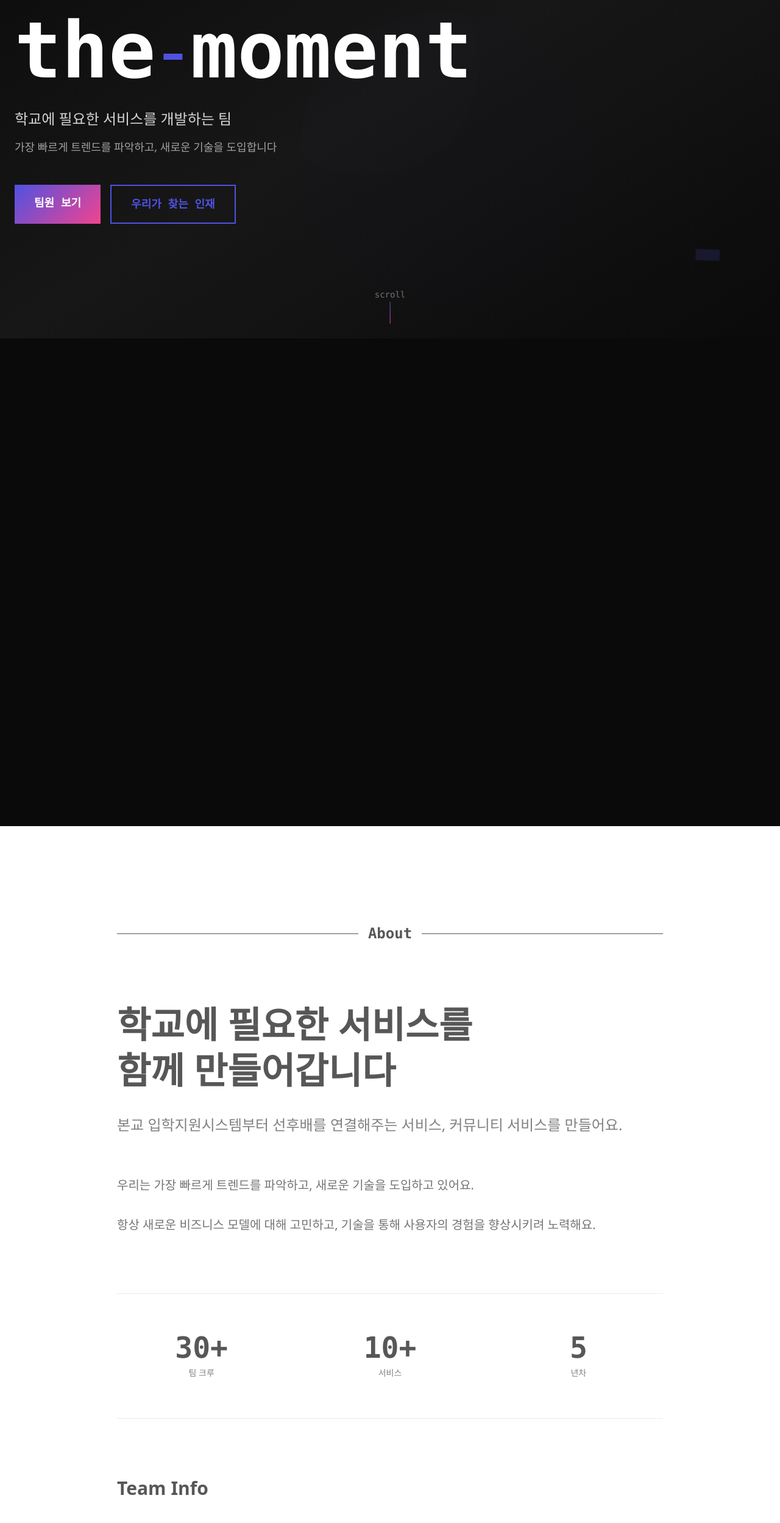
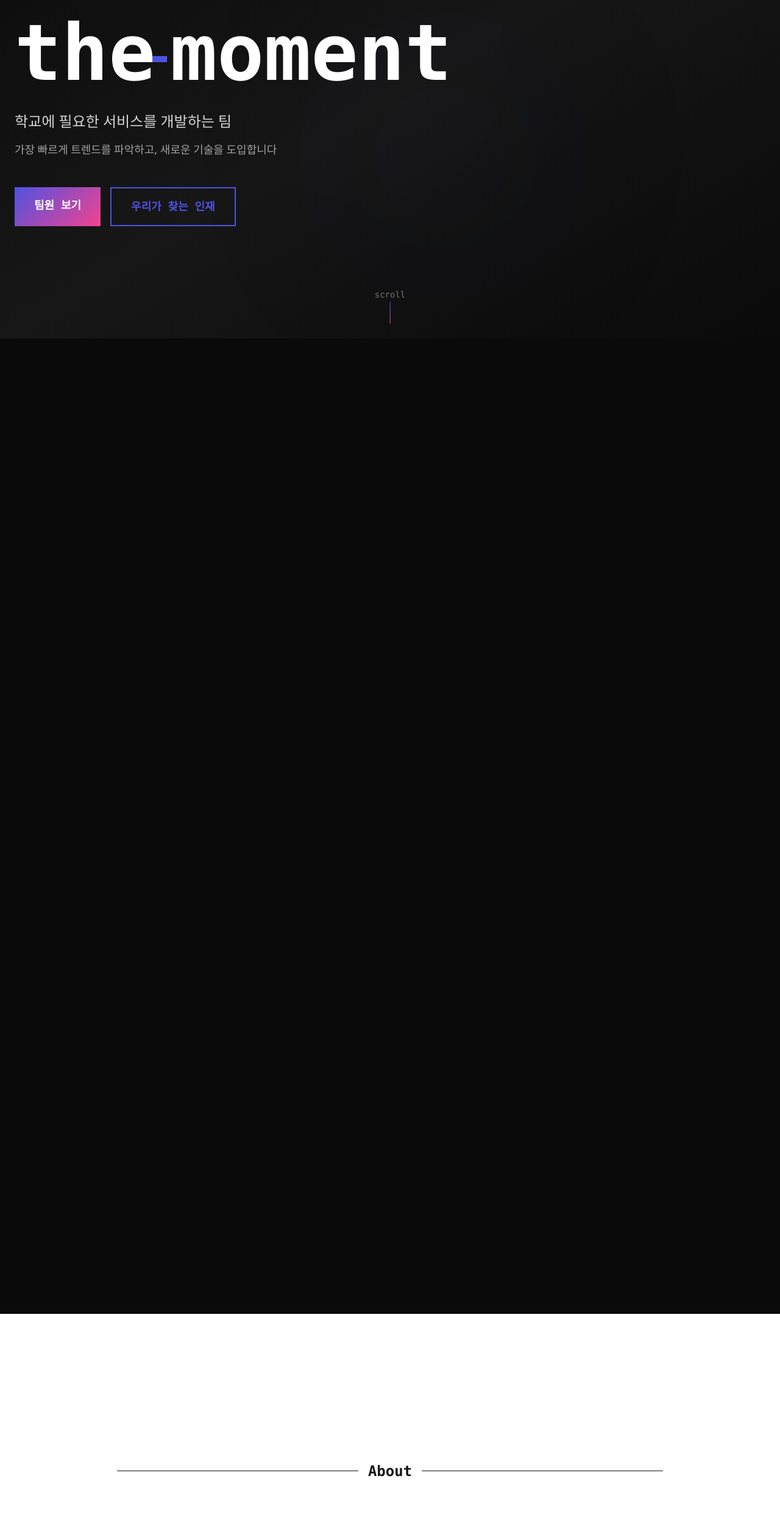
Before and after one commit to snowykte0426/themoment-site, a Next.js app: page / in a window 1280 px wide. Shown: the part 245-2743 px from the top of the page at 61% size. Built offline with nearby package versions, Linux system fonts and the light colour scheme.

Commit message:
refactor IntroSection for enhanced scroll animations and typing effect

```diff
--- a/src/widgets/HeroSection/index.tsx
+++ b/src/widgets/HeroSection/index.tsx
@@ -11,21 +11,42 @@ const HeroSection = () => {
     offset: ['start start', 'end end'],
   });
 
-  // 하이픈 확대 효과
-  const hyphenScale = useTransform(scrollYProgress, [0.7, 1], [1, 50]);
-  const hyphenOpacity = useTransform(scrollYProgress, [0.6, 0.75, 1], [0, 0.5, 1]);
-  const contentOpacity = useTransform(scrollYProgress, [0, 0.6, 0.7], [1, 1, 0]);
+  // Phase 1: 초기 상태 (0 ~ 0.15) - 콘텐츠 표시
+  // Phase 2: 하이픈 늘어나기 (0.15 ~ 0.4) - 하이픈이 늘어나면서 moment 밀어냄
+  // Phase 3: 페이드아웃 및 전환 (0.4 ~ 0.7) - 흰색 배경으로 전환
+
+  // 하이픈 width 변화 - 스크롤 초반부터 반응
+  const hyphenWidth = useTransform(scrollYProgress, [0.1, 0.3, 0.45], [24, 400, 1200]);
+
+  // 콘텐츠 페이드아웃
+  const contentOpacity = useTransform(scrollYProgress, [0, 0.08, 0.3, 0.4], [1, 1, 1, 0]);
+
+  // the, team. 페이드아웃
+  const teamOpacity = useTransform(scrollYProgress, [0.2, 0.35], [1, 0]);
+
+  // moment 페이드아웃 (밀려나면서)
+  const momentOpacity = useTransform(scrollYProgress, [0.3, 0.45], [1, 0]);
+
+  // 배경 전환
+  const bgToWhite = useTransform(scrollYProgress, [0.45, 0.6], [0, 1]);
 
   return (
-    <section ref={ref} className="relative overflow-hidden bg-neutral-950" style={{ height: '200vh' }}>
-      <div className="sticky top-0 flex h-screen items-center justify-center">
+    <section ref={ref} className="relative bg-neutral-950" style={{ height: '300vh' }}>
+      {/* Sticky container - 스크롤해도 화면에 고정 */}
+      <div className="sticky top-0 flex h-screen items-center justify-center overflow-hidden">
         {/* Subtle gradient background */}
-        <div className="absolute inset-0 bg-gradient-to-br from-neutral-950 via-neutral-900 to-neutral-950" />
+        <div className="absolute inset-0 bg-linear-to-br from-neutral-950 via-neutral-900 to-neutral-950" />
 
-        {/* Glowing accents - more subtle */}
-        <div className="absolute inset-0">
+        {/* 흰색 배경으로 전환 */}
+        <motion.div className="absolute inset-0 z-20 bg-white" style={{ opacity: bgToWhite }} />
+
+        {/* Glowing accents */}
         <motion.div
-          className="absolute top-1/4 left-1/3 h-[600px] w-[600px] rounded-full blur-[150px]"
+          className="absolute inset-0"
+          style={{ opacity: useTransform(scrollYProgress, [0.35, 0.5], [1, 0]) }}
+        >
+          <motion.div
+            className="absolute top-1/4 left-1/3 h-150 w-150 rounded-full blur-[150px]"
             style={{ background: 'radial-gradient(circle, rgba(79, 82, 225, 0.15), transparent)' }}
             animate={{
               scale: [1, 1.2, 1],
@@ -38,7 +59,7 @@ const HeroSection = () => {
             }}
           />
           <motion.div
-          className="absolute right-1/3 bottom-1/4 h-[500px] w-[500px] rounded-full blur-[150px]"
+            className="absolute right-1/3 bottom-1/4 h-125 w-125 rounded-full blur-[150px]"
             style={{ background: 'radial-gradient(circle, rgba(242, 67, 143, 0.1), transparent)' }}
             animate={{
               scale: [1.2, 1, 1.2],
@@ -50,19 +71,19 @@ const HeroSection = () => {
               ease: 'easeInOut',
             }}
           />
-      </div>
+        </motion.div>
 
-      {/* Content */}
-      <motion.div className="relative z-10 w-full max-w-7xl px-6" style={{ opacity: contentOpacity }}>
+        {/* Main Content */}
+        <div className="relative z-10 w-full max-w-7xl px-6">
           <div className="flex flex-col items-start">
-          {/* Typography-focused title */}
+            {/* team. 타이틀 */}
+            <motion.div className="mb-4 text-left" style={{ opacity: teamOpacity }}>
               <motion.div
-            className="mb-8 text-left"
+                className="flex items-baseline gap-2 overflow-hidden"
                 initial={{ opacity: 0, x: -50 }}
                 animate={{ opacity: 1, x: 0 }}
                 transition={{ duration: 1 }}
               >
-            <div className="flex items-baseline gap-2 overflow-hidden">
                 <motion.span
                   className="font-mono text-4xl font-light md:text-6xl"
                   style={{
@@ -91,34 +112,49 @@ const HeroSection = () => {
                 >
                   .
                 </motion.span>
-            </div>
+              </motion.div>
+            </motion.div>
+
+            {/* the-moment 타이틀 - 하이픈이 늘어나면서 moment를 밀어냄 */}
             <motion.div
-              className="mt-2 flex items-baseline gap-2"
+              className="flex items-baseline"
               initial={{ opacity: 0, x: -20 }}
               animate={{ opacity: 1, x: 0 }}
               transition={{ duration: 0.6, delay: 0.7 }}
             >
-              <motion.span className="font-mono text-6xl font-bold text-white md:text-8xl lg:text-9xl">
+              <motion.span
+                className="font-mono text-6xl font-bold text-white md:text-8xl lg:text-9xl"
+                style={{ opacity: teamOpacity }}
+              >
                 the
               </motion.span>
-              <motion.span
-                className="text-6xl md:text-8xl lg:text-9xl"
-                style={{ color: '#4f52e1' }}
-                initial={{ scaleX: 0 }}
-                animate={{ scaleX: 1 }}
+
+              {/* 늘어나는 하이픈 - width로 실제 공간 차지하며 moment 밀어냄 */}
+              <motion.div
+                className="flex items-center justify-end"
+                style={{ width: hyphenWidth }}
+                initial={{ width: 0 }}
+                animate={{ width: 24 }}
                 transition={{ duration: 0.6, delay: 1 }}
               >
+                <span className="text-6xl md:text-8xl lg:text-9xl" style={{ color: '#4f52e1' }}>
                   -
-              </motion.span>
-              <motion.span className="font-mono text-6xl font-bold text-white md:text-8xl lg:text-9xl">
+                </span>
+              </motion.div>
+
+              {/* 밀려나는 moment */}
+              <motion.span
+                className="font-mono text-6xl font-bold whitespace-nowrap text-white md:text-8xl lg:text-9xl"
+                style={{ opacity: momentOpacity }}
+              >
                 moment
               </motion.span>
-            </motion.div>
             </motion.div>
 
             {/* Description */}
             <motion.div
-            className="max-w-2xl space-y-4 text-left"
+              className="mt-8 max-w-2xl space-y-4 text-left"
+              style={{ opacity: contentOpacity }}
               initial={{ opacity: 0, y: 30 }}
               animate={{ opacity: 1, y: 0 }}
               transition={{ duration: 0.8, delay: 1.2 }}
@@ -134,6 +170,7 @@ const HeroSection = () => {
             {/* CTA */}
             <motion.div
               className="mt-12 flex flex-wrap gap-4"
+              style={{ opacity: contentOpacity }}
               initial={{ opacity: 0, y: 30 }}
               animate={{ opacity: 1, y: 0 }}
               transition={{ duration: 0.8, delay: 1.4 }}
@@ -163,23 +200,7 @@ const HeroSection = () => {
               </motion.a>
             </motion.div>
           </div>
-      </motion.div>
-
-      {/* Animated hyphen decoration */}
-      <motion.div
-        className="absolute right-20 bottom-20 font-mono text-9xl font-bold"
-        style={{ color: 'rgba(79, 82, 225, 0.15)', opacity: contentOpacity }}
-        animate={{
-          rotate: [0, 5, -5, 0],
-        }}
-        transition={{
-          duration: 6,
-          repeat: Infinity,
-          ease: 'easeInOut',
-        }}
-      >
-        -
-      </motion.div>
+        </div>
 
         {/* Scroll indicator */}
         <motion.div
@@ -200,17 +221,6 @@ const HeroSection = () => {
             />
           </div>
         </motion.div>
-
-      {/* Zoom hyphen transition */}
-      <motion.div
-        className="pointer-events-none absolute inset-0 z-50 flex items-center justify-center"
-        style={{
-          scale: hyphenScale,
-          opacity: hyphenOpacity,
-        }}
-      >
-        <div className="font-mono text-[20rem] font-bold leading-none text-white">-</div>
-      </motion.div>
       </div>
     </section>
   );
--- a/src/widgets/IntroSection/index.tsx
+++ b/src/widgets/IntroSection/index.tsx
@@ -1,86 +1,214 @@
 'use client';
 
-import { useRef } from 'react';
+import { useEffect, useRef, useState } from 'react';
 
 import { motion, useScroll, useTransform } from 'framer-motion';
 
 const IntroSection = () => {
   const ref = useRef<HTMLElement>(null);
-  const transitionRef = useRef<HTMLDivElement>(null);
+  const [animationPhase, setAnimationPhase] = useState<
+    'entering' | 'positioned' | 'typing' | 'complete'
+  >('entering');
+  const [typingText, setTypingText] = useState('');
 
   const { scrollYProgress } = useScroll({
     target: ref,
     offset: ['start end', 'end start'],
   });
 
-  // 전환 효과를 위한 별도 스크롤 트래킹
-  const { scrollYProgress: transitionProgress } = useScroll({
-    target: transitionRef,
-    offset: ['start end', 'end start'],
+  const sectionOpacity = useTransform(scrollYProgress, [0, 0.1, 0.85, 1], [0, 1, 1, 0]);
+
+  // 하이픈+moment 전체가 왼쪽에서 들어옴
+  const containerX = useTransform(scrollYProgress, [0.05, 0.2], [-500, 0]);
+  const containerOpacity = useTransform(scrollYProgress, [0.05, 0.15], [0, 1]);
+
+  // 하이픈 width가 줄어들면서 왼쪽으로 퇴장
+  const hyphenWidth = useTransform(scrollYProgress, [0.2, 0.28, 0.38], [200, 200, 0]);
+  const hyphenOpacity = useTransform(scrollYProgress, [0.32, 0.4], [1, 0]);
+
+  // 애니메이션 페이즈 감지
+  useEffect(() => {
+    const unsubscribe = scrollYProgress.on('change', (value) => {
+      if (value < 0.28) {
+        setAnimationPhase('entering');
+      } else if (value >= 0.28 && value < 0.4) {
+        setAnimationPhase('positioned');
+      } else if (value >= 0.4 && animationPhase !== 'complete') {
+        setAnimationPhase('typing');
+      }
     });
 
-  const opacity = useTransform(scrollYProgress, [0, 0.2, 0.7, 0.85], [0, 1, 1, 0]);
+    return () => unsubscribe();
+  }, [scrollYProgress, animationPhase]);
 
-  // 하이픈 확대 애니메이션
-  const hyphenScaleX = useTransform(transitionProgress, [0, 0.3, 0.7, 1], [1, 1, 50, 200]);
-  const hyphenScaleY = useTransform(transitionProgress, [0, 0.3, 0.7, 1], [1, 1, 30, 100]);
-  const hyphenOpacity = useTransform(transitionProgress, [0, 0.2, 0.5, 0.9], [0, 1, 1, 1]);
-  const textOpacity = useTransform(transitionProgress, [0, 0.2, 0.5, 0.7], [0, 1, 1, 0]);
-  const textScale = useTransform(transitionProgress, [0, 0.2, 0.5, 0.7], [0.9, 1, 1, 1.1]);
+  // 타이핑 효과
+  useEffect(() => {
+    if (animationPhase !== 'typing') return;
+
+    const targetText = '순간';
+    let currentIndex = 0;
+
+    const typingInterval = setInterval(() => {
+      if (currentIndex <= targetText.length) {
+        setTypingText(targetText.slice(0, currentIndex));
+        currentIndex++;
+      } else {
+        clearInterval(typingInterval);
+        setAnimationPhase('complete');
+      }
+    }, 200);
+
+    return () => clearInterval(typingInterval);
+  }, [animationPhase]);
 
   return (
-    <>
     <motion.section
       ref={ref}
-        className="relative min-h-screen bg-white px-6 py-40 md:px-12 lg:px-24"
-        style={{ opacity }}
+      className="relative min-h-[200vh] bg-white"
+      style={{ opacity: sectionOpacity }}
     >
-        <motion.div className="mx-auto w-full max-w-4xl space-y-24">
-          {/* Title */}
+      <div className="sticky top-0 flex h-screen items-center px-6 md:px-12 lg:px-24">
+        <div className="mx-auto w-full max-w-4xl">
+          {/* About 타이틀 */}
           <motion.div
-            className="flex items-center gap-4"
-            initial={{ opacity: 0 }}
-            whileInView={{ opacity: 1 }}
-            viewport={{ once: true, amount: 0.3 }}
-            transition={{ duration: 0.8 }}
+            className="mb-16 flex items-center gap-4"
+            style={{
+              opacity: useTransform(scrollYProgress, [0.1, 0.2], [0, 1]),
+            }}
           >
             <motion.div
-              className="h-px flex-1 bg-neutral-900"
-              initial={{ scaleX: 0 }}
-              whileInView={{ scaleX: 1 }}
-              viewport={{ once: true }}
-              transition={{ duration: 1, delay: 0.2 }}
+              className="h-px flex-1 origin-left bg-neutral-900"
+              style={{
+                scaleX: useTransform(scrollYProgress, [0.15, 0.3], [0, 1]),
+              }}
             />
             <h2 className="font-mono text-2xl font-bold text-neutral-900">About</h2>
             <motion.div
-              className="h-px flex-1 bg-neutral-900"
-              initial={{ scaleX: 0 }}
-              whileInView={{ scaleX: 1 }}
-              viewport={{ once: true }}
-              transition={{ duration: 1, delay: 0.2 }}
+              className="h-px flex-1 origin-right bg-neutral-900"
+              style={{
+                scaleX: useTransform(scrollYProgress, [0.15, 0.3], [0, 1]),
+              }}
             />
           </motion.div>
 
-          {/* Main Content */}
+          {/* 메인 타이틀 영역 */}
+          <div className="relative">
+            <h3 className="text-4xl leading-tight font-bold text-neutral-900 md:text-5xl lg:text-6xl">
+              {/* 사용자의 - 타이핑 완료 후 나타남 */}
+              <motion.span
+                initial={{ opacity: 0, y: 20 }}
+                animate={
+                  animationPhase === 'complete' ? { opacity: 1, y: 0 } : { opacity: 0, y: 20 }
+                }
+                transition={{ duration: 0.5 }}
+              >
+                사용자의{' '}
+              </motion.span>
+
+              {/* 하이픈 + moment 컨테이너 - 왼쪽에서 함께 들어옴 */}
+              <motion.span
+                className="inline-flex items-baseline"
+                style={{
+                  x: containerX,
+                  opacity: containerOpacity,
+                }}
+              >
+                {/* 하이픈 - width가 줄어들면서 왼쪽으로 퇴장 */}
+                <motion.span
+                  className="inline-flex items-center justify-end overflow-hidden"
+                  style={{
+                    width: hyphenWidth,
+                    opacity: hyphenOpacity,
+                  }}
+                >
+                  <span className="text-4xl text-[#4f52e1] md:text-5xl lg:text-6xl">-</span>
+                </motion.span>
+
+                {/* moment → 순간 전환 영역 */}
+                <span className="relative inline-block">
+                  {/* moment */}
+                  <motion.span
+                    className="font-mono text-[#4f52e1]"
+                    animate={{
+                      opacity: animationPhase === 'typing' || animationPhase === 'complete' ? 0 : 1,
+                      display:
+                        animationPhase === 'typing' || animationPhase === 'complete'
+                          ? 'none'
+                          : 'inline',
+                    }}
+                    transition={{ duration: 0.3 }}
+                  >
+                    moment
+                  </motion.span>
+
+                  {/* 타이핑되는 순간 */}
+                  {(animationPhase === 'typing' || animationPhase === 'complete') && (
+                    <motion.span
+                      className="text-[#4f52e1]"
+                      initial={{ opacity: 0 }}
+                      animate={{ opacity: 1 }}
+                      transition={{ duration: 0.2 }}
+                    >
+                      {typingText}
+                      {animationPhase === 'typing' && (
+                        <motion.span
+                          className="ml-1 inline-block h-[0.9em] w-1 bg-[#4f52e1] align-middle"
+                          animate={{ opacity: [1, 0, 1] }}
+                          transition={{ duration: 0.6, repeat: Infinity }}
+                        />
+                      )}
+                    </motion.span>
+                  )}
+                </span>
+              </motion.span>
+
+              {/* 을 - 타이핑 완료 후 나타남 */}
+              <motion.span
+                initial={{ opacity: 0, y: 20 }}
+                animate={
+                  animationPhase === 'complete' ? { opacity: 1, y: 0 } : { opacity: 0, y: 20 }
+                }
+                transition={{ duration: 0.5, delay: 0.1 }}
+              >
+                을
+              </motion.span>
+              <br />
+              {/* 혁신하는데 최고의 장소 - 타이핑 완료 후 나타남 */}
+              <motion.span
+                initial={{ opacity: 0, y: 20 }}
+                animate={
+                  animationPhase === 'complete' ? { opacity: 1, y: 0 } : { opacity: 0, y: 20 }
+                }
+                transition={{ duration: 0.5, delay: 0.3 }}
+              >
+                혁신하는데 최고의 장소
+              </motion.span>
+            </h3>
+
+            {/* 설명 텍스트 - 타이핑 완료 후 나타남 */}
+            <motion.p
+              className="mt-8 text-2xl leading-relaxed text-neutral-600"
+              initial={{ opacity: 0, y: 20 }}
+              animate={animationPhase === 'complete' ? { opacity: 1, y: 0 } : { opacity: 0, y: 20 }}
+              transition={{ duration: 0.5, delay: 0.5 }}
+            >
+              본교 입학지원시스템부터 선후배를 연결해주는 서비스, 커뮤니티 서비스를 만들어요.
+            </motion.p>
+          </div>
+        </div>
+      </div>
+
+      {/* 추가 콘텐츠 - 스크롤하면 보이는 영역 */}
+      <div className="bg-white px-6 py-24 md:px-12 lg:px-24">
+        <div className="mx-auto w-full max-w-4xl space-y-24">
+          {/* Description */}
           <motion.div
-            className="space-y-16"
+            className="space-y-8"
             initial={{ opacity: 0, y: 40 }}
             whileInView={{ opacity: 1, y: 0 }}
             viewport={{ once: true }}
             transition={{ duration: 0.8 }}
           >
-            <div className="space-y-8">
-              <h3 className="text-5xl leading-tight font-bold text-neutral-900 md:text-6xl">
-                학교에 필요한 서비스를
-                <br />
-                함께 만들어갑니다
-              </h3>
-              <p className="text-2xl leading-relaxed text-neutral-600">
-                본교 입학지원시스템부터 선후배를 연결해주는 서비스, 커뮤니티 서비스를 만들어요.
-              </p>
-            </div>
-
-            <div className="space-y-8">
             <p className="text-xl leading-relaxed text-neutral-700">
               우리는 가장 빠르게 트렌드를 파악하고, 새로운 기술을 도입하고 있어요.
             </p>
@@ -88,7 +216,6 @@ const IntroSection = () => {
               항상 새로운 비즈니스 모델에 대해 고민하고, 기술을 통해 사용자의 경험을 향상시키려
               노력해요.
             </p>
-            </div>
           </motion.div>
 
           {/* Stats */}
@@ -143,71 +270,9 @@ const IntroSection = () => {
               ))}
             </div>
           </motion.div>
-        </motion.div>
-      </motion.section>
-
-      {/* 전환 효과 섹션 - 하이픈 확대 */}
-      <div ref={transitionRef} className="relative bg-white" style={{ height: '150vh' }}>
-        <div className="sticky top-0 flex h-screen items-center justify-center overflow-hidden">
-          {/* 배경 - 하이픈이 확대되면서 채워짐 */}
-          <motion.div
-            className="absolute inset-0 z-0 bg-neutral-950"
-            style={{
-              opacity: useTransform(transitionProgress, [0.4, 0.7], [0, 1]),
-            }}
-          />
-
-          {/* team.the-moment 텍스트 */}
-          <motion.div
-            className="relative z-10 flex items-center justify-center"
-            style={{
-              opacity: textOpacity,
-              scale: textScale,
-            }}
-          >
-            <span className="font-mono text-4xl font-bold text-neutral-900 md:text-6xl lg:text-7xl">
-              team
-            </span>
-            <span className="font-mono text-4xl font-bold text-neutral-900 md:text-6xl lg:text-7xl">
-              .
-            </span>
-            <span className="font-mono text-4xl font-bold text-neutral-900 md:text-6xl lg:text-7xl">
-              the
-            </span>
-            {/* 확대되는 하이픈 */}
-            <motion.span
-              className="mx-1 inline-block origin-center font-mono text-4xl font-bold text-neutral-900 md:text-6xl lg:text-7xl"
-              style={{
-                scaleX: hyphenScaleX,
-                scaleY: hyphenScaleY,
-                opacity: hyphenOpacity,
-                backgroundColor: useTransform(
-                  transitionProgress,
-                  [0.3, 0.5],
-                  ['transparent', '#0a0a0a'],
-                ),
-                color: useTransform(transitionProgress, [0.3, 0.5], ['#171717', '#0a0a0a']),
-              }}
-            >
-              -
-            </motion.span>
-            <span className="font-mono text-4xl font-bold text-neutral-900 md:text-6xl lg:text-7xl">
-              moment
-            </span>
-          </motion.div>
-
-          {/* 페이드인 되는 안내 텍스트 */}
-          <motion.p
-            className="absolute bottom-32 font-mono text-sm tracking-widest text-neutral-500"
-            style={{
-              opacity: useTransform(transitionProgress, [0.2, 0.4, 0.6, 0.7], [0, 1, 1, 0]),
-            }}
-          >
-            SCROLL TO EXPLORE
-          </motion.p>
         </div>
       </div>
-    </>
+    </motion.section>
   );
 };
 
```
Lines whose indentation alone changed are shown as unchanged.
